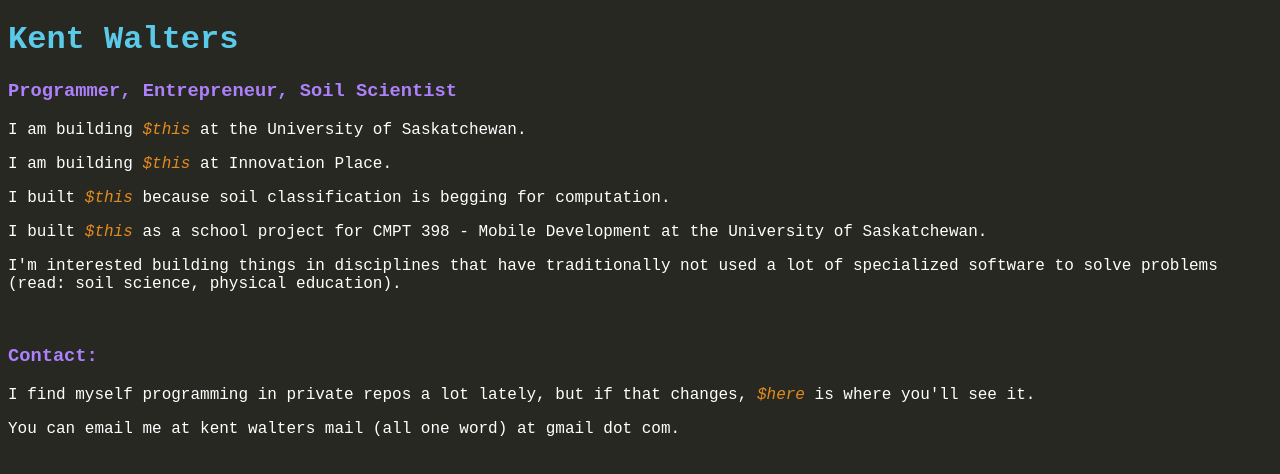
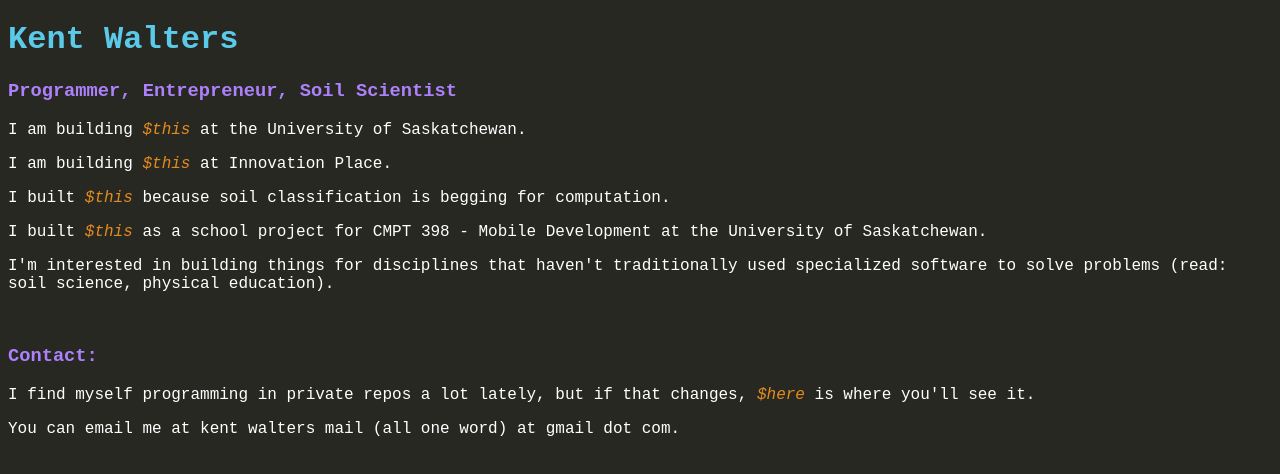
Before and after one commit to kentwalters/kentwalters.github.io, a website: page index.html in a window 1280 px wide. Drawn offline with Linux system fonts and the light colour scheme.

Commit message:
fixed wording

```diff
--- a/index.html
+++ b/index.html
@@ -39,7 +39,7 @@
 
     <p>I built <a href="https://itunes.apple.com/us/app/tap2tap/id1104710132?mt=8" class="this-text"><i>$this</i></a> as a school project for CMPT 398 - Mobile Development at the University of Saskatchewan.</p>
 
-    <p>I'm interested building things in disciplines that have traditionally not used a lot of specialized software to solve problems (read: soil science, physical education).</p>
+    <p>I'm interested in building things for disciplines that haven't traditionally used specialized software to solve problems (read: soil science, physical education).</p>
 
     <br>
 
```
Also changed, not shown: 1 other file.
